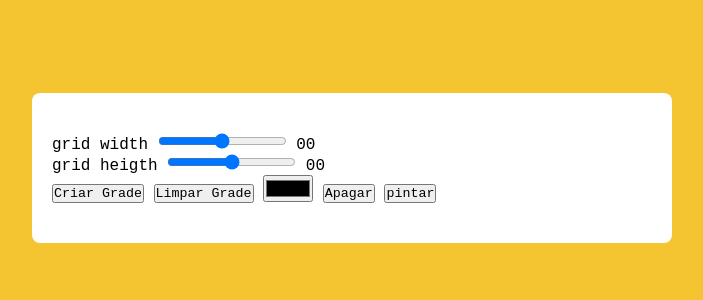
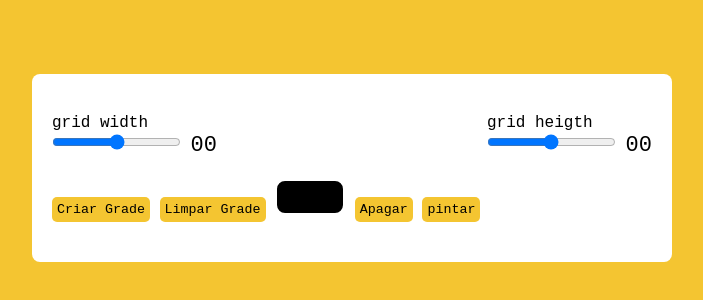
Before and after one commit to Dav1Samu3l/pixelArteDSS.github.io, a plain HTML site: page index.html in a window 1280 px wide. Shown: the part 232-532 px from the top of the page, without its empty margins (288-991 px from the left). Drawn offline with Linux system fonts and the light colour scheme.

Commit message:
referencias iniciais  declaradas

```diff
--- a/index.html
+++ b/index.html
@@ -15,7 +15,7 @@
             <div class="opt_wrapper">
                 <div class="slider">
                     <label for="width_range">grid width</label>
-                    <input type="range" id="eidth_range" min="1" max="35">
+                    <input type="range" id="heidth_range" min="1" max="35">
                     <span id="width_value">00</span>
                 </div>
                 <div class="slider">
@@ -27,14 +27,14 @@
             <div class="op-wrapper">
                 <button id="submit_grid">Criar Grade</button>
                 <button id="Clear_grid">Limpar Grade </button>
-                <input type="color" id="color_imput">
+                <input type="color" id="color_input">
                 <button id="erase_btn">Apagar</button>
                 <button id="paint_btn">pintar</button>
             </div>
         </div>
         <div class="container"></div>
     </div>
-
+<script src="./script.js"></script>
 </body>
 
 </html>
--- /dev/null
+++ b/script.js
@@ -0,0 +1,12 @@
+
+
+let container = document.querySelector(".container");
+let gridButton = document.getElementById("submit_grid");
+let clearGridButton = document.getElementById("clear_grid");
+let gridWidth = document.getElementById("width_range");
+let gridHeigth = document.getElementById("heidth_range");
+let colorButton = document.getElementById("color_input")
+let eraseBtn = document.getElementById("erase_btn")
+let paintBtn = document.getElementById("paint_btn")
+let widthValue = document.getElementById("width_value")
+let heigthValue = document.getElementById("heigth_value")
--- a/style.css
+++ b/style.css
@@ -1,19 +1,20 @@
-*{
+* {
     padding: 0;
     margin: 0;
-    box-sizing: border-box ;
+    box-sizing: border-box;
     font-family: "roboto Mono", monospace;
 
 }
 
-body{
+body {
     background-color: #f4c531;
 }
-.wrapper{
+
+.wrapper {
     background-color: #ffffff;
     width: 80vmin;
     position: absolute;
-    transform: translate(-50%,-50%);
+    transform: translate(-50%, -50%);
     padding: 40px 20px;
     top: 50%;
     left: 50%;
@@ -21,3 +22,62 @@ body{
     border-radius: 8px;
 
 }
+
+label {
+    display: block;
+
+
+}
+
+span {
+    position: relative;
+    font-size: 22px;
+    bottom: -1px;
+
+}
+
+.opt_wrapper {
+    display: flex;
+    justify-content: space-between;
+    margin-bottom: 20px;
+    gap: 10px;
+
+}
+
+button {
+    background-color: #f4c531;
+    border: none;
+    border-radius: 5px;
+    padding: 5px;
+}
+
+input[type="color"] {
+    -webkit-appearance: none;
+    -webkit-appearance: none;
+    appearance: none;
+    background-color: transparent;
+    width: 70px;
+    height: 40px;
+    border: none;
+    cursor: pointer;
+}
+
+input[type="color"]::-webkit-color-swatch {
+    border-radius: 8px;
+    border: 4px solid #000000;
+}
+
+input[type="color"]::-moz-color-swatch {
+    border-radius: 8px;
+    border: 4px solid #000000;
+}
+
+.gridCol{
+    height: 1em;
+    width: 1em;
+    border: 1px solid #dddd;
+}
+
+.gridRow{
+    display: flex;
+}
```
